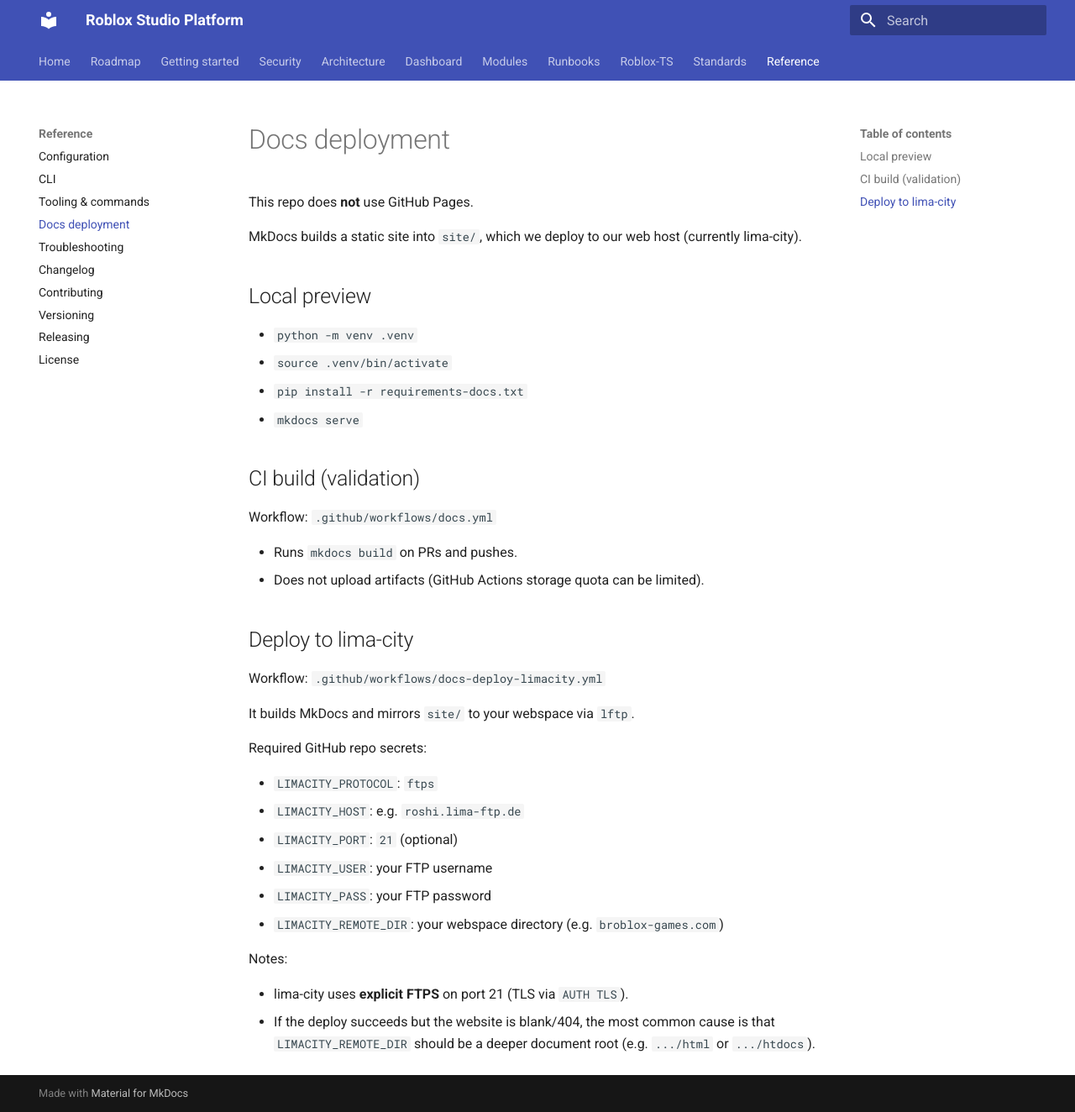
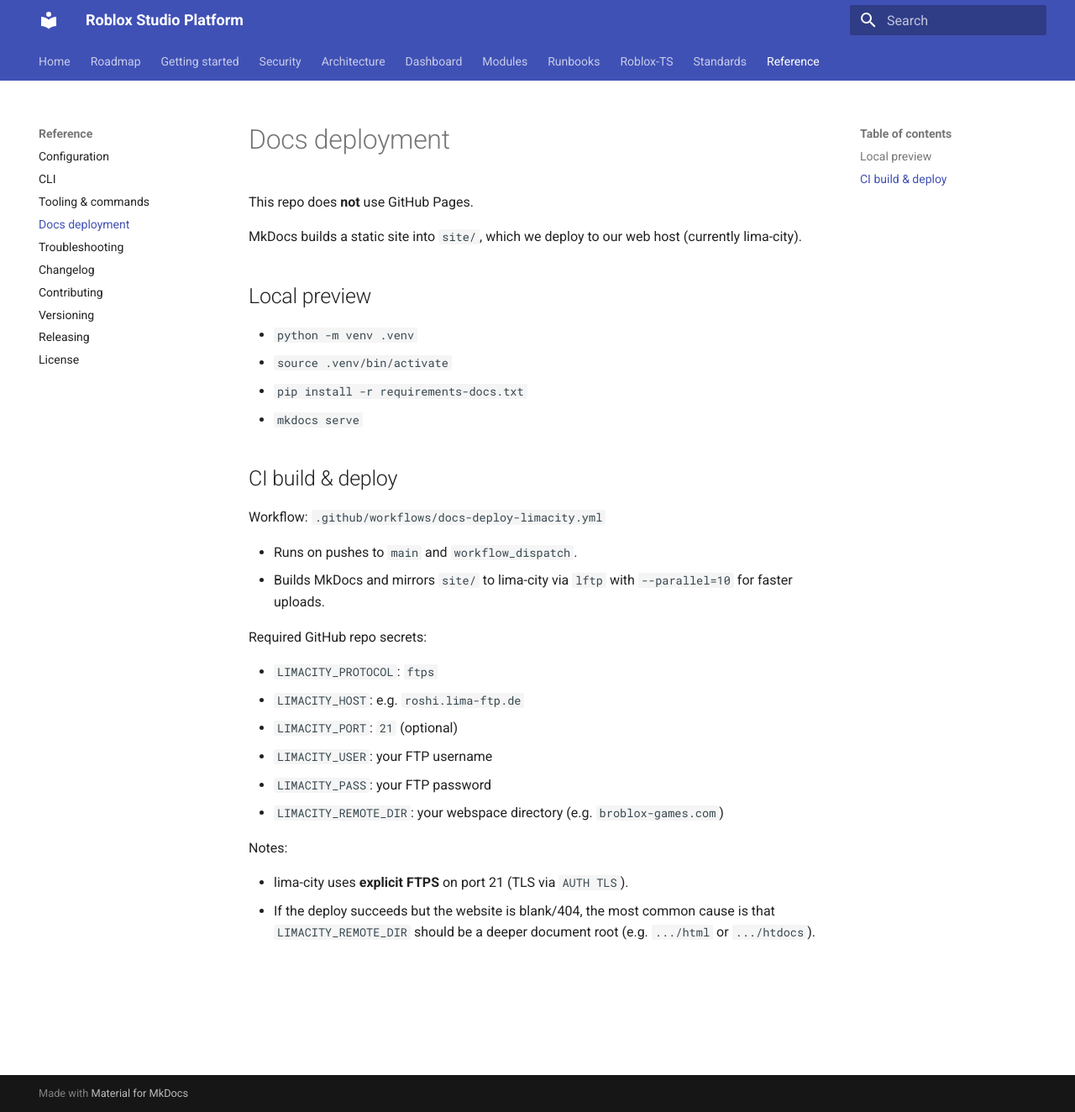
Before and after one commit to MuTEn-R0sHi/broblox, an MkDocs documentation site: the page built from docs/reference/docs-deployment.md, in a window 1280 px wide and 1324 px high. Shown: the whole window at 84% size. Built offline with MkDocs 1.6.1 and Material for MkDocs 9.7.7, drawn with Linux system fonts in a browser that asks for light colours.

Commit message:
docs: update docs-deployment.md for single workflow

```diff
--- a/docs/reference/docs-deployment.md
+++ b/docs/reference/docs-deployment.md
@@ -11,18 +11,12 @@ MkDocs builds a static site into `site/`, which we deploy to our web host (curre
 - `pip install -r requirements-docs.txt`
 - `mkdocs serve`
 
-## CI build (validation)
-
-Workflow: `.github/workflows/docs.yml`
-
-- Runs `mkdocs build` on PRs and pushes.
-- Does not upload artifacts (GitHub Actions storage quota can be limited).
-
-## Deploy to lima-city
+## CI build & deploy
 
 Workflow: `.github/workflows/docs-deploy-limacity.yml`
 
-It builds MkDocs and mirrors `site/` to your webspace via `lftp`.
+- Runs on pushes to `main` and `workflow_dispatch`.
+- Builds MkDocs and mirrors `site/` to lima-city via `lftp` with `--parallel=10` for faster uploads.
 
 Required GitHub repo secrets:
 
```
